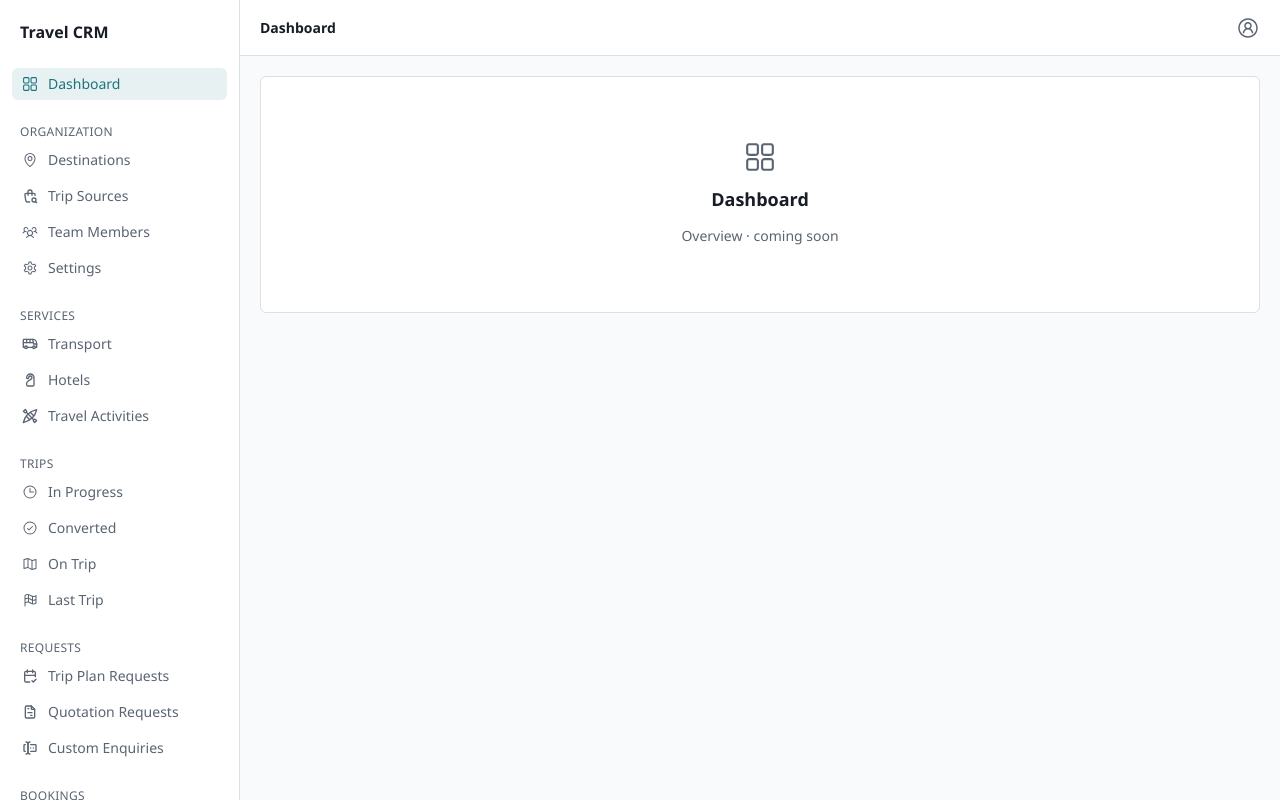
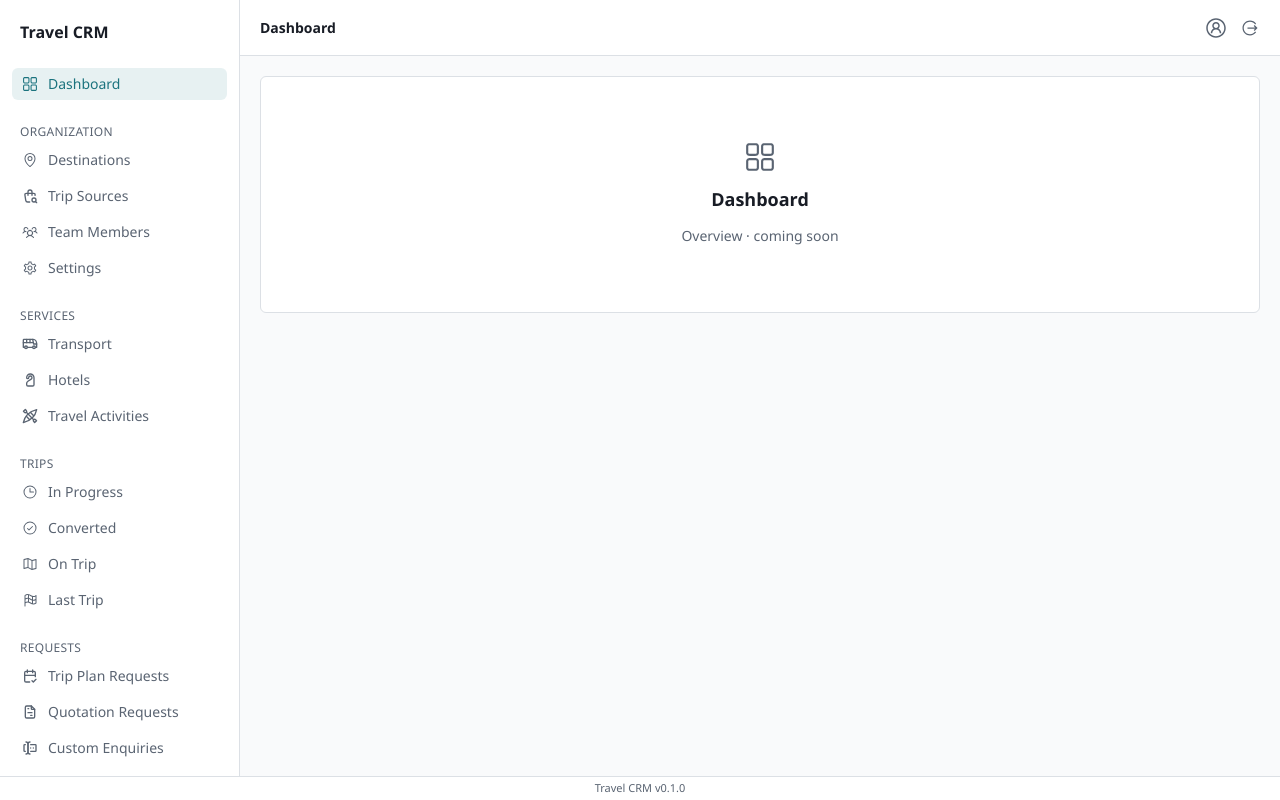
Before and after one commit to sc-devife/sss-web-app, a Next.js app: page /dashboard in a window 1280 px wide. Built offline with nearby package versions, Linux system fonts and the light colour scheme.

Commit message:
added auth

```diff
--- a/src/app/(auth)/login/page.tsx
+++ b/src/app/(auth)/login/page.tsx
@@ -1,14 +1,16 @@
 "use client";
 
-import { useState, type FormEvent } from "react";
+import { Suspense, useState, type FormEvent } from "react";
+import { useRouter, useSearchParams } from "next/navigation";
 import { Card } from "@/components/ui/Card";
 import { Heading, Body } from "@/components/ui/Typography";
 import { TextInput } from "@/components/ui/TextInput";
 import { Button } from "@/components/ui/Button";
 import { isValidEmail, validationMessages } from "@/lib/validators";
-import { login } from "@/lib/api";
 
-export default function LoginPage() {
+function LoginForm() {
+  const router = useRouter();
+  const searchParams = useSearchParams();
   const [email, setEmail] = useState("");
   const [password, setPassword] = useState("");
   const [emailError, setEmailError] = useState<string | undefined>();
@@ -27,8 +29,18 @@ export default function LoginPage() {
 
     setLoading(true);
     try {
-      await login(email, password);
-      window.location.href = "/dashboard";
+      const res = await fetch("/api/login", {
+        method: "POST",
+        headers: { "Content-Type": "application/json" },
+        body: JSON.stringify({ email, password }),
+      });
+      if (!res.ok) {
+        const body = await res.json().catch(() => null);
+        throw new Error(body?.message ?? "Invalid credentials");
+      }
+      const destination = searchParams.get("from") ?? "/dashboard";
+      router.push(destination);
+      router.refresh();
     } catch (err) {
       setFormError(err instanceof Error ? err.message : "Login failed");
     } finally {
@@ -37,7 +49,6 @@ export default function LoginPage() {
   }
 
   return (
-    <div className="flex min-h-screen items-center justify-center bg-muted px-4">
     <Card className="w-full max-w-sm">
       <Heading as="h1" className="mb-1">
         Sign in
@@ -70,6 +81,15 @@ export default function LoginPage() {
         </Button>
       </form>
     </Card>
+  );
+}
+
+export default function LoginPage() {
+  return (
+    <div className="flex h-full items-center justify-center bg-muted px-4">
+      <Suspense>
+        <LoginForm />
+      </Suspense>
     </div>
   );
 }
--- a/src/app/(protected)/layout.tsx
+++ b/src/app/(protected)/layout.tsx
@@ -2,11 +2,11 @@ import type { ReactNode } from "react";
 import { Sidebar } from "@/components/layout/Sidebar";
 import { Header } from "@/components/layout/Header";
 
-// Auth guard (redirect unauthenticated visitors to /login) lands with the
-// real session-handling work — this scaffold only provides the shell.
+// Route protection itself lives in middleware.ts (redirects to /login when
+// the session cookie is missing) — this layout is just the authenticated shell.
 export default function ProtectedLayout({ children }: { children: ReactNode }) {
   return (
-    <div className="flex h-screen">
+    <div className="flex h-full">
       <Sidebar />
       <div className="flex flex-1 flex-col min-w-0">
         <Header />
--- /dev/null
+++ b/src/app/api/login/route.ts
@@ -0,0 +1,35 @@
+import { NextResponse } from "next/server";
+import { SESSION_COOKIE } from "@/lib/session";
+
+const API_BASE_URL = process.env.NEXT_PUBLIC_API_BASE_URL ?? "http://localhost:8080/sss";
+const SESSION_MAX_AGE_SECONDS = 60 * 60 * 12; // matches the backend's 12h JWT expiry
+
+// Proxies login to the Spring Boot backend and sets the JWT as an httpOnly
+// cookie, so the token never touches client-side JS/localStorage.
+export async function POST(request: Request) {
+  const { email, password } = await request.json();
+
+  const backendRes = await fetch(`${API_BASE_URL}/api/login/user`, {
+    method: "POST",
+    headers: { "Content-Type": "application/json" },
+    body: JSON.stringify({ email, password }),
+  });
+
+  if (!backendRes.ok) {
+    const body = await backendRes.json().catch(() => null);
+    const message = typeof body === "string" ? body : (body?.message ?? "Invalid credentials");
+    return NextResponse.json({ message }, { status: backendRes.status });
+  }
+
+  const { token, userId, name } = await backendRes.json();
+
+  const response = NextResponse.json({ userId, name });
+  response.cookies.set(SESSION_COOKIE, token, {
+    httpOnly: true,
+    secure: process.env.NODE_ENV === "production",
+    sameSite: "lax",
+    path: "/",
+    maxAge: SESSION_MAX_AGE_SECONDS,
+  });
+  return response;
+}
--- /dev/null
+++ b/src/app/api/logout/route.ts
@@ -0,0 +1,21 @@
+import { NextResponse } from "next/server";
+import { cookies } from "next/headers";
+import { SESSION_COOKIE, getSessionToken } from "@/lib/session";
+
+const API_BASE_URL = process.env.NEXT_PUBLIC_API_BASE_URL ?? "http://localhost:8080/sss";
+
+export async function POST() {
+  const token = getSessionToken();
+
+  if (token) {
+    // Best-effort: also invalidate the session server-side. Cookie clears
+    // regardless of whether this call succeeds.
+    await fetch(`${API_BASE_URL}/api/login/logout`, {
+      method: "GET",
+      headers: { Authorization: `Bearer ${token}` },
+    }).catch(() => undefined);
+  }
+
+  cookies().delete(SESSION_COOKIE);
+  return NextResponse.json({ ok: true });
+}
--- a/src/app/layout.tsx
+++ b/src/app/layout.tsx
@@ -1,5 +1,6 @@
 import type { Metadata } from "next";
 import "./globals.css";
+import { Footer } from "@/components/layout/Footer";
 
 export const metadata: Metadata = {
   title: "Travel CRM",
@@ -9,7 +10,10 @@ export const metadata: Metadata = {
 export default function RootLayout({ children }: Readonly<{ children: React.ReactNode }>) {
   return (
     <html lang="en">
-      <body className="antialiased">{children}</body>
+      <body className="antialiased h-screen flex flex-col overflow-hidden">
+        <div className="flex-1 min-h-0">{children}</div>
+        <Footer />
+      </body>
     </html>
   );
 }
--- /dev/null
+++ b/src/components/layout/Footer.tsx
@@ -0,0 +1,9 @@
+import pkg from "../../../package.json";
+
+export function Footer() {
+  return (
+    <footer className="flex h-6 shrink-0 items-center justify-center border-t border-border bg-card text-[11px] text-muted-foreground">
+      Travel CRM v{pkg.version}
+    </footer>
+  );
+}
--- a/src/components/layout/Header.tsx
+++ b/src/components/layout/Header.tsx
@@ -1,20 +1,37 @@
 "use client";
 
-import { usePathname } from "next/navigation";
+import { usePathname, useRouter } from "next/navigation";
 import { findRouteByPath, profileRoute } from "@/lib/nav-config";
 import Link from "next/link";
-import { LiaUserCircle } from "react-icons/lia";
+import { LiaUserCircle, LiaSignOutAltSolid } from "react-icons/lia";
 
 export function Header() {
   const pathname = usePathname();
+  const router = useRouter();
   const route = findRouteByPath(pathname);
+
+  async function handleLogout() {
+    await fetch("/api/logout", { method: "POST" });
+    router.push("/login");
+    router.refresh();
+  }
 
   return (
     <header className="flex h-14 shrink-0 items-center justify-between border-b border-border bg-card px-5">
       <h1 className="text-sm font-semibold text-foreground">{route?.title ?? "Dashboard"}</h1>
-      <Link href={profileRoute.path} className="text-muted-foreground hover:text-foreground">
-        <LiaUserCircle className="h-6 w-6" />
-      </Link>
+      <div className="flex items-center gap-3">
+        <Link href={profileRoute.path} className="text-muted-foreground hover:text-foreground">
+          <LiaUserCircle className="h-6 w-6" />
+        </Link>
+        <button
+          onClick={handleLogout}
+          className="text-muted-foreground hover:text-foreground"
+          aria-label="Log out"
+          title="Log out"
+        >
+          <LiaSignOutAltSolid className="h-5 w-5" />
+        </button>
+      </div>
     </header>
   );
 }
--- a/src/lib/api.ts
+++ /dev/null
@@ -1,26 +0,0 @@
-// Minimal fetch wrapper for the client-side calls that need it directly (e.g.
-// login, before any session exists). Server Components/Route Handlers should
-// talk to the backend with their own server-side fetch, not this — this one
-// carries no cookies/credentials logic for SSR, only browser use.
-const API_BASE_URL = process.env.NEXT_PUBLIC_API_BASE_URL ?? "http://localhost:8080/sss";
-
-export interface LoginResponse {
-  token: string;
-  userId: string;
-  name: string;
-}
-
-export async function login(email: string, password: string): Promise<LoginResponse> {
-  const res = await fetch(`${API_BASE_URL}/api/login/user`, {
-    method: "POST",
-    headers: { "Content-Type": "application/json" },
-    body: JSON.stringify({ email, password }),
-  });
-
-  if (!res.ok) {
-    const body = await res.json().catch(() => null);
-    throw new Error(typeof body === "string" ? body : body?.message ?? "Login failed");
-  }
-
-  return res.json();
-}
--- /dev/null
+++ b/src/lib/session.ts
@@ -0,0 +1,11 @@
+import { cookies } from "next/headers";
+
+// Server-only. The JWT lives in an httpOnly cookie (set by our own
+// /api/login route handler, never touched by client JS) rather than
+// localStorage, so it works with middleware-based route protection and
+// isn't exposed to XSS.
+export const SESSION_COOKIE = "session_token";
+
+export function getSessionToken(): string | undefined {
+  return cookies().get(SESSION_COOKIE)?.value;
+}
```
Also changed, not shown: src/middleware.ts (added, +31 -0 lines). Lines whose indentation alone changed are shown as unchanged.
